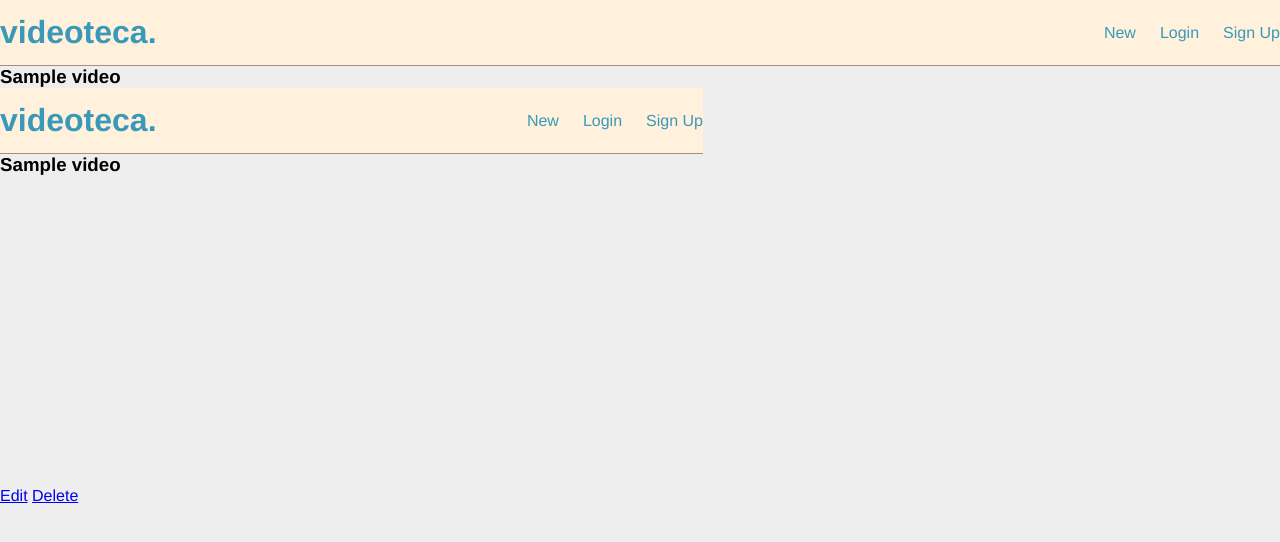
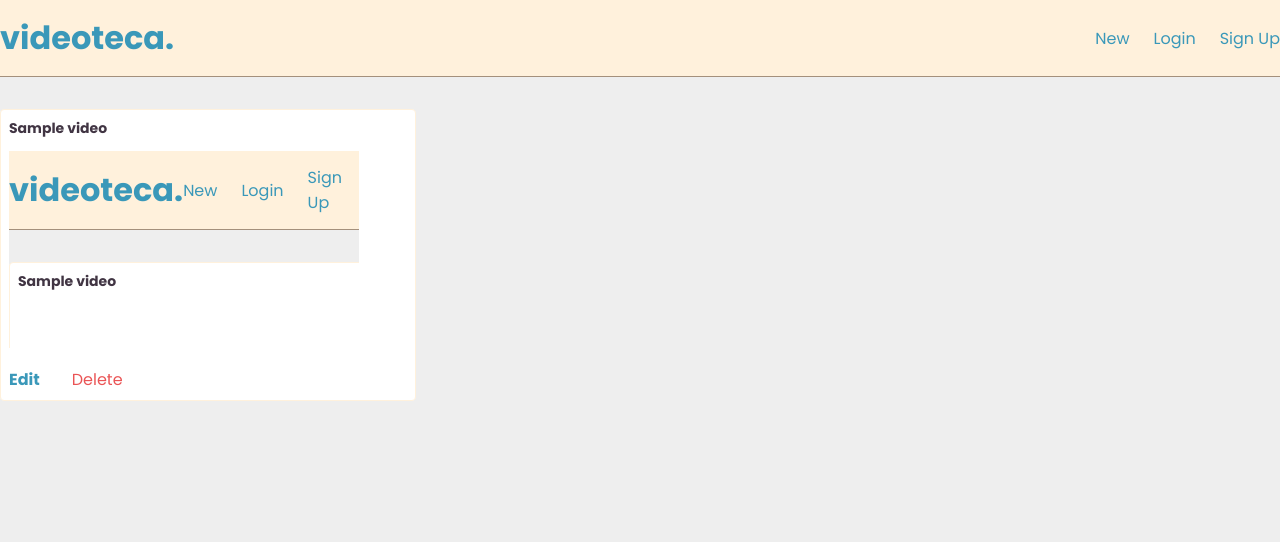
Before and after one commit to celiovjunior/videoteca, a PHP site: template src/Views/video-list.php in a window 1280 px wide. Shown: the top 542 px of the page. Run offline with PHP 8.4, Linux system fonts and the light colour scheme; the template is opened without the code that fills it: most values are stand-ins (such as "Sample title", 1, 10 or a date in 2020).

Commit message:
feat: set up styles for actions

```diff
--- a/public/css/styles.css
+++ b/public/css/styles.css
@@ -1,9 +1,11 @@
+@import url('https://fonts.googleapis.com/css2?family=Poppins:wght@400;500;700&display=swap');
+
 * {
     margin: 0;
     padding: 0;
     box-sizing: border-box;
 
-    font-family: "Helvetica Neue", Arial, sans-serif;
+    font-family: "Poppins", "Helvetica Neue", Arial, sans-serif;
 }
 
 body {
@@ -45,3 +47,56 @@ header {
 .navbar nav ul li a:hover {
     filter: opacity(0.5);
 }
+
+section {
+    max-width: 1440px;
+    margin: 32px auto;
+}
+
+section ul {
+    display: grid;
+    grid-template-columns: repeat(3, 1fr);
+    gap: 16px;
+}
+
+section ul .video-box {
+    list-style: none;
+    border: 1px solid #FFF1DC;
+    border-radius: 4px;
+    padding: 8px;
+    background-color: #fff;
+}
+
+.video-box h3 {
+    width: 350px;
+    overflow: hidden;
+    white-space: nowrap;
+    text-overflow: ellipsis;
+    color: #413543;
+    font-size: 14px;
+    margin-bottom: 12px;
+}
+
+.video-box__actions {
+    display: flex;
+    align-items: center;
+    gap: 32px;
+    margin-top: 12px;
+}
+
+.video-box__actions a {
+    text-decoration: none;
+}
+
+.video-box__edit {
+    color: #3A98B9;
+    font-weight: bold;
+}
+
+.video-box__edit:hover {
+    filter: opacity(0.5);
+}
+
+.video-box__delete {
+    color: #EA5455;
+}
--- a/src/Views/video-list.php
+++ b/src/Views/video-list.php
@@ -19,12 +19,12 @@ require_once __DIR__ . "/open-html.php"; ?>
         <section>
             <ul>
                 <?php foreach ($videoList as $video): ?>
-                    <li>
+                    <li class="video-box">
                         <h3><?= $video->title ?></h3>
-                        <iframe width="703" height="395" src="<?php echo $video->url; ?>" title="<?= $video->title; ?>" frameborder="0" allow="accelerometer; autoplay; clipboard-write; encrypted-media; gyroscope; picture-in-picture; web-share" allowfullscreen></iframe>
-                        <div>
-                            <a href="/editar-video?id=<?= $video->id; ?>">Edit</a>
-                            <a href="/remover-video?id=<?= $video->id; ?>">Delete</a>
+                        <iframe width="350" height="197" src="<?php echo $video->url; ?>" title="<?= $video->title; ?>" frameborder="0" allow="accelerometer; autoplay; clipboard-write; encrypted-media; gyroscope; picture-in-picture; web-share" allowfullscreen></iframe>
+                        <div class="video-box__actions">
+                            <a class="video-box__edit" href="/editar-video?id=<?= $video->id; ?>">Edit</a>
+                            <a class="video-box__delete" href="/remover-video?id=<?= $video->id; ?>">Delete</a>
                         </div>
                     </li>
                 <?php endforeach; ?>
```
Lines whose indentation alone changed are shown as unchanged.
